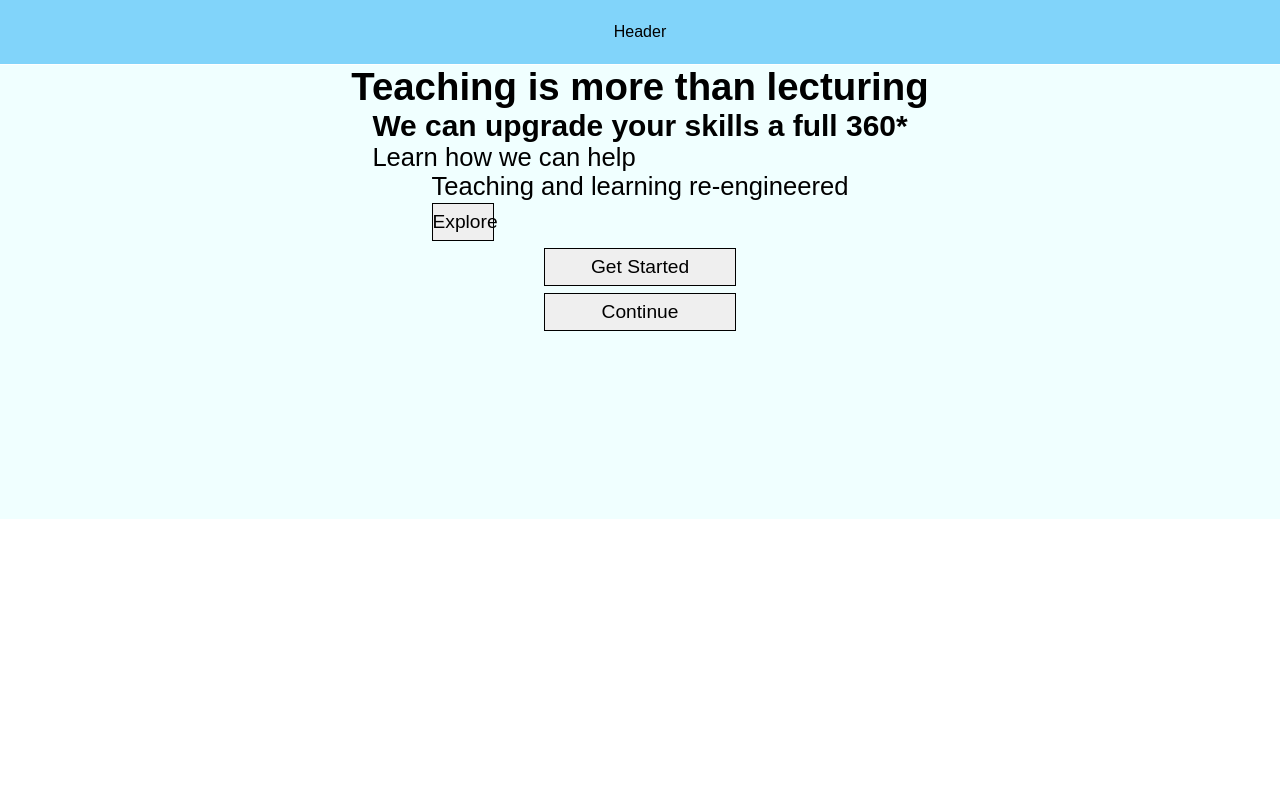
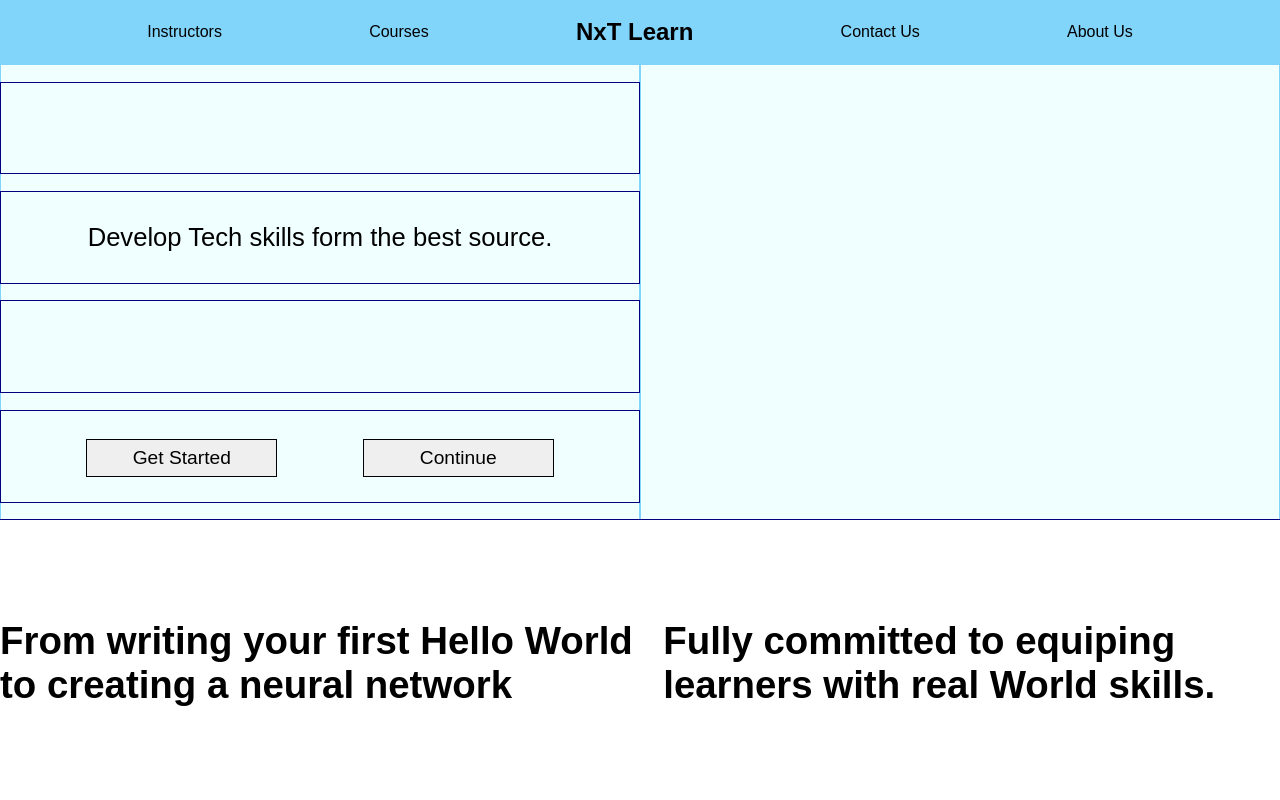
Before and after one commit to MokuaEnock/NxT-learn, a React (Create React App) app: page / in a window 1280 px wide. Shown: the top 800 px of the page. Built offline with nearby package versions, Linux system fonts and the light colour scheme; data requests are answered from the project's data file.

Commit message:
create contene skeleton for landing page

```diff
--- a/src/components/home/header.js
+++ b/src/components/home/header.js
@@ -1,7 +1,15 @@
 import React from "react";
 
 function Header() {
-  return <header id="header">Header</header>;
+  return (
+    <header id="header">
+      <p>Instructors</p>
+      <p>Courses</p>
+      <h2>NxT Learn</h2>
+      <p>Contact Us</p>
+      <p>About Us</p>
+    </header>
+  );
 }
 
 export default Header;
--- a/src/components/home/main.js
+++ b/src/components/home/main.js
@@ -4,20 +4,30 @@ function Main() {
   return (
     <>
       <main>
-        <h2>Teaching is more than lecturing</h2>
-        <div>
-          <h3>We can upgrade your skills a full 360*</h3>
-          <p>Learn how we can help</p>
+        <div id="container1">
+          <span></span>
+          <span>Develop Tech skills form the best source.</span>
+          <span></span>
+          <span>
+            <button>Get Started</button>
+            <button>Continue</button>
+          </span>
         </div>
-        <div>
-          <p>Teaching and learning re-engineered</p>
-          <button>Explore</button>
-        </div>
-        <button>Get Started</button>
-        <button>Continue</button>
+        <div id="container2"></div>
       </main>
 
-      <section id="main_section"></section>
+      <section id="main_section">
+        <div id="sect_container1">
+          <h2>
+            From writing your first Hello World to creating a neural network
+          </h2>
+
+          <h2>Fully committed to equiping learners with real World skills.</h2>
+        </div>
+        <ul id="sect_container2">
+          <li></li>
+        </ul>
+      </section>
     </>
   );
 }
--- a/src/index.css
+++ b/src/index.css
@@ -57,7 +57,7 @@ button {
   height: 5vw;
   display: flex;
   flex-direction: row;
-  justify-content: center;
+  justify-content: space-evenly;
   align-items: center;
   background-color: #81D4FA;
   border-bottom: thin solid white;
@@ -66,15 +66,57 @@ button {
 main {
   width: 100%;
   height: 35.5vw;
+  display: flex;
+  flex-direction: row;
+  justify-content: space-evenly;
+  align-items: center;
+
+}
+
+main>div {
+  width: 50%;
+  height: 100%;
+  border: thin solid #81D4FA;
+  display: flex;
+  flex-direction: column;
+  justify-content: space-evenly;
+  align-items: center;
+}
+
+main>div>span {
+  width: 100%;
+  border: thin solid #000080;
+  height: 20%;
+  display: flex;
+  flex-direction: row;
+  justify-content: space-evenly;
+  align-items: center;
+}
+
+main>div>span>button {
+  width: 30%;
 
 }
 
 #main_section {
   width: 100%;
-  height: 35vw;
+  height: 45vw;
   background-color: white;
+  display: flex;
+  flex-direction: column;
+  justify-content: space-evenly;
+  align-items: center;
 }
 
+#main_section>*{
+  width: 100%;
+  height: 50%;
+  display: flex;
+  flex-direction: row;
+  justify-content: space-evenly;
+  align-items: center;
+  border: thin solid #000080;
+}
 footer {
   width: 100%;
   height: 10vw;
```
